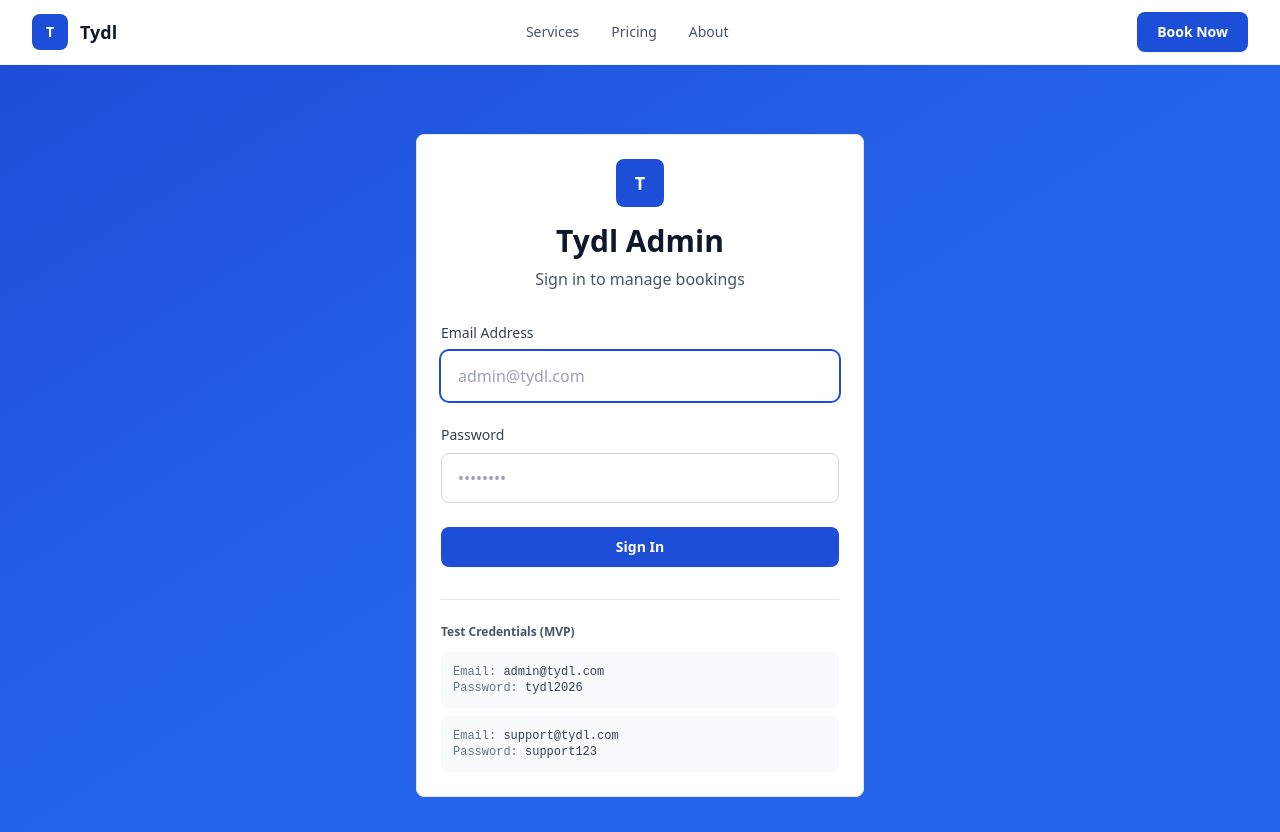
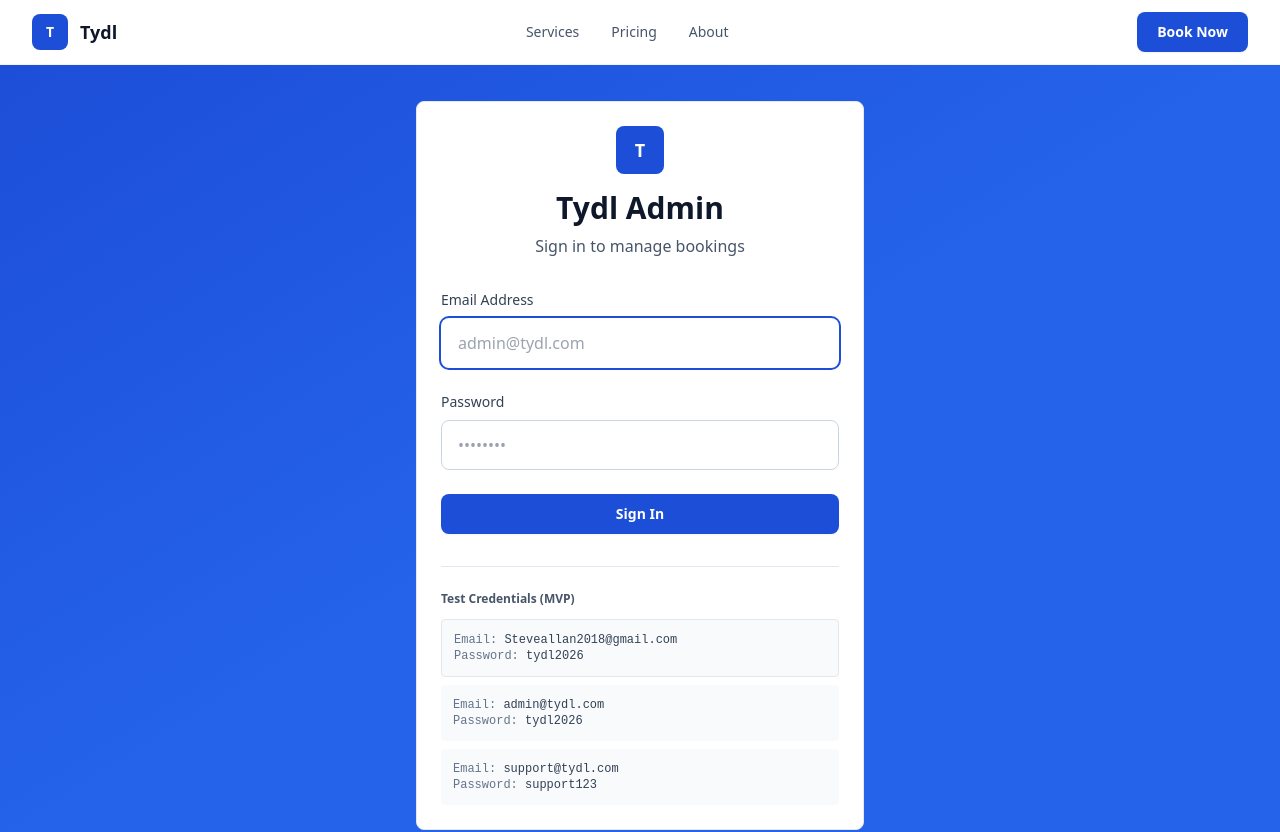
Before and after one commit to Steveallan11/Tydl, a React (Vite) app: page /admin/login in a window 1280 px wide. Shown: the top 832 px of the page. Built offline with nearby package versions, Linux system fonts and the light colour scheme.

Commit message:
Add Steveallan2018@gmail.com as admin user

```diff
--- a/src/context/AuthContext.tsx
+++ b/src/context/AuthContext.tsx
@@ -20,6 +20,7 @@ const AuthContext = createContext<AuthContextType | undefined>(undefined);
 const TEST_ADMINS = [
   { id: 'admin-001', email: 'admin@tydl.com', password: 'tydl2026', role: 'admin' as const },
   { id: 'admin-002', email: 'support@tydl.com', password: 'support123', role: 'support' as const },
+  { id: 'admin-003', email: 'Steveallan2018@gmail.com', password: 'tydl2026', role: 'admin' as const },
 ];
 
 export function AuthProvider({ children }: { children: React.ReactNode }) {
--- a/src/pages/admin/Login.tsx
+++ b/src/pages/admin/Login.tsx
@@ -87,6 +87,14 @@ export function AdminLogin() {
         <div className="mt-8 pt-6 border-t border-slate-200">
           <p className="text-xs text-slate-600 font-semibold mb-3">Test Credentials (MVP)</p>
           <div className="space-y-2 text-xs">
+            <div className="bg-slate-50 rounded p-3 font-mono border border-brand-200 bg-brand-50">
+              <p className="text-slate-700">
+                <span className="text-slate-500">Email:</span> Steveallan2018@gmail.com
+              </p>
+              <p className="text-slate-700">
+                <span className="text-slate-500">Password:</span> tydl2026
+              </p>
+            </div>
             <div className="bg-slate-50 rounded p-3 font-mono">
               <p className="text-slate-700">
                 <span className="text-slate-500">Email:</span> admin@tydl.com
```
